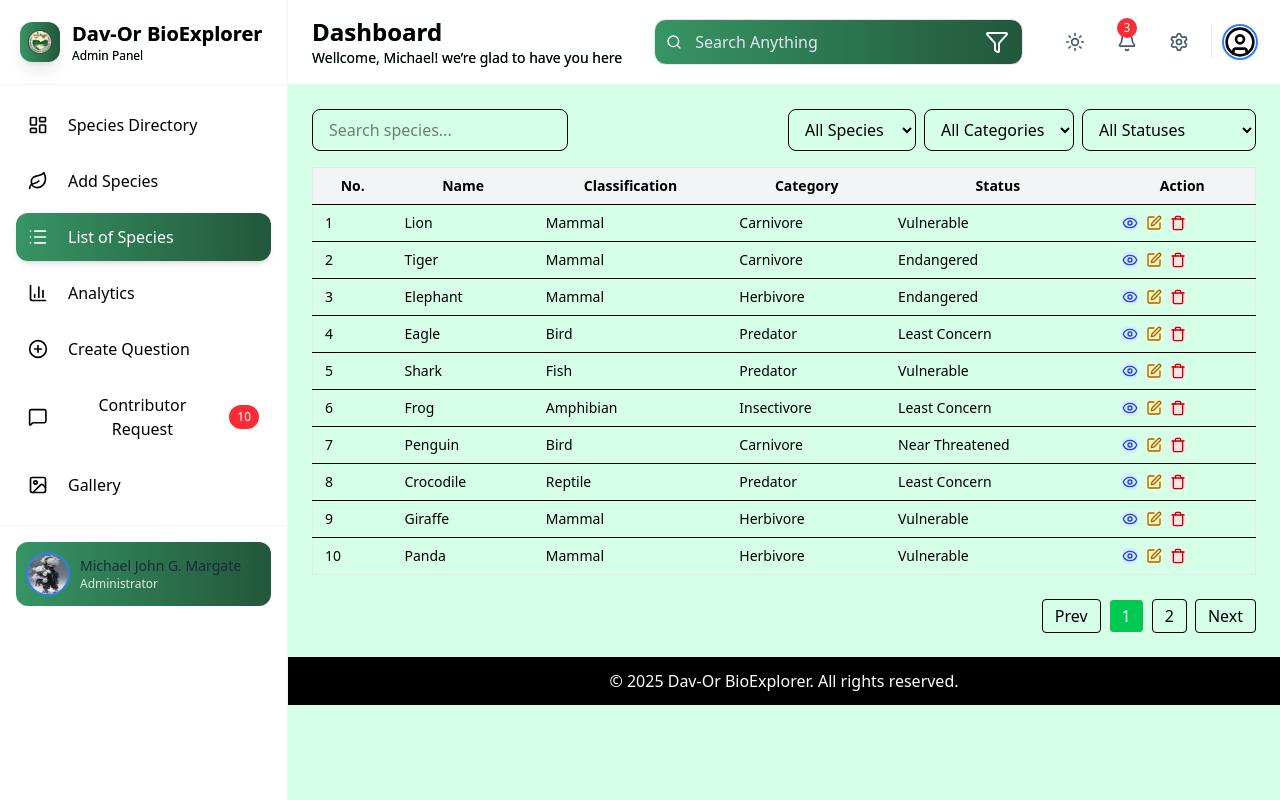
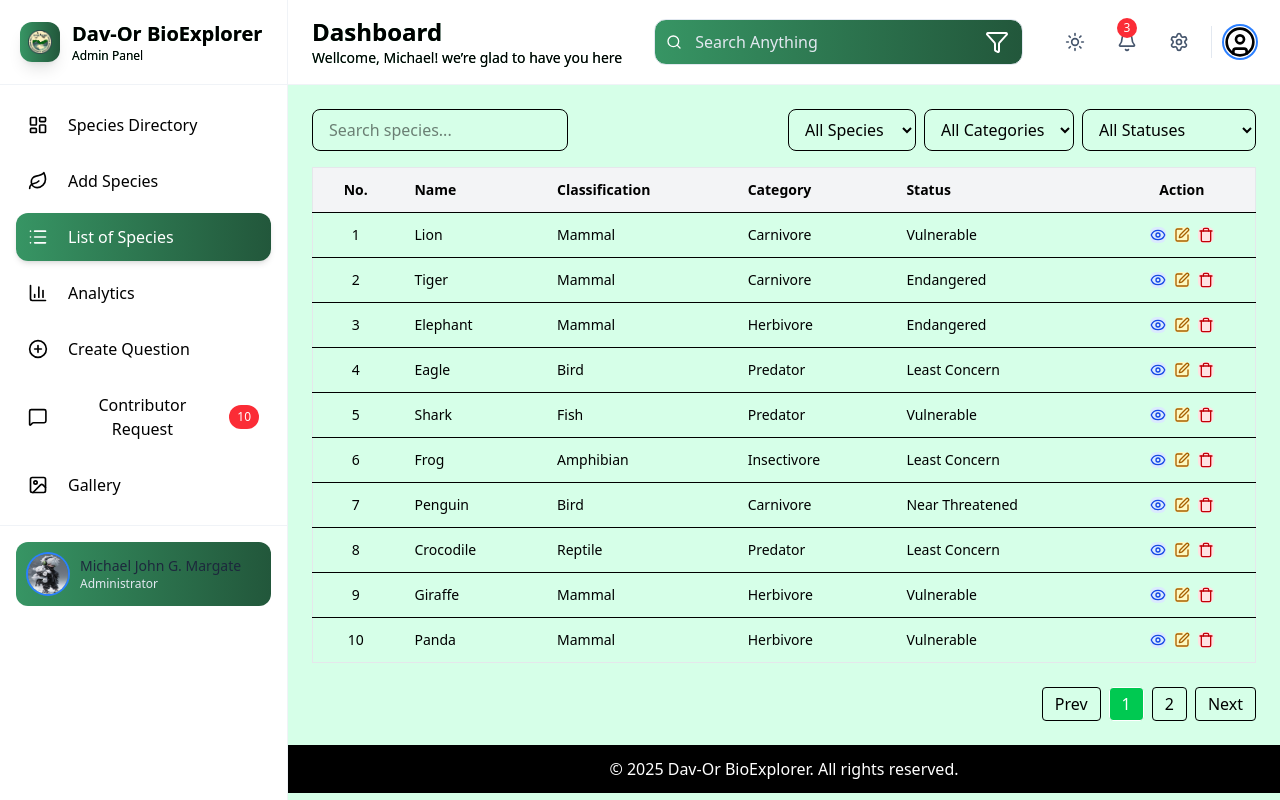
Before and after one commit to Miketzy/capstone-project, a React (Vite) app in the folder admin-contributor/: page / in a window 1280 px wide. Both pictures are taken after a click on the button "List of Species". Built offline with nearby package versions, Linux system fonts and the light colour scheme.

Commit message:
table updated

```diff
--- a/admin-contributor/src/admin-components/list-species/table/Tables.jsx
+++ b/admin-contributor/src/admin-components/list-species/table/Tables.jsx
@@ -4,42 +4,47 @@ import ActionsButton from "../action-button/ActionsButton";
 function Tables({ items, currentPage, itemsPerPage }) {
   return (
     <div className="overflow-x-auto w-full">
-      <table className="min-w-full border border-gray-200 rounded-lg text-sm">
+      <table className="min-w-full border border-gray-200 rounded-lg text-sm text-left">
+        {/* TABLE HEADER */}
         <thead className="bg-gray-100">
           <tr>
-            <th className="px-3 py-2">No.</th>
-            <th className="px-3 py-2">Name</th>
-
-            <th className="px-3 py-2 hidden sm:table-cell">Classification</th>
-            <th className="px-3 py-2 hidden md:table-cell">Category</th>
-            <th className="px-3 py-2 hidden lg:table-cell">Status</th>
-
-            <th className="px-3 py-2">Action</th>
+            <th className="px-4 py-3 text-center font-semibold">No.</th>
+            <th className="px-4 py-3 font-semibold">Name</th>
+            <th className="px-4 py-3 font-semibold">Classification</th>
+            <th className="px-4 py-3 font-semibold">Category</th>
+            <th className="px-4 py-3 font-semibold">Status</th>
+            <th className="px-4 py-3 text-center font-semibold">Action</th>
           </tr>
         </thead>
 
+        {/* TABLE BODY */}
         <tbody>
           {items.map((item, index) => (
-            <tr key={item.id} className="border-t hover:bg-gray-50">
-              <td className="px-3 py-2">
+            <tr key={item.id} className="border-t hover:bg-green-50 transition">
+              <td className="px-4 py-3 text-center">
                 {(currentPage - 1) * itemsPerPage + index + 1}
               </td>
-              <td className="px-3 py-2 font-medium">{item.name}</td>
 
-              <td className="px-3 py-2 hidden sm:table-cell">
+              <td className="px-4 py-3 font-medium whitespace-nowrap">
+                {item.name}
+              </td>
+
+              <td className="px-4 py-3 whitespace-nowrap">
                 {item.classification}
               </td>
-              <td className="px-3 py-2 hidden md:table-cell">
-                {item.category}
-              </td>
-              <td className="px-3 py-2 hidden lg:table-cell">{item.status}</td>
 
-              <td className="px-3 py-2">
-                <ActionsButton
-                  onView={() => alert(`View ${item.name}`)}
-                  onEdit={() => alert(`Edit ${item.name}`)}
-                  onDelete={() => alert(`Delete ${item.name}`)}
-                />
+              <td className="px-4 py-3 whitespace-nowrap">{item.category}</td>
+
+              <td className="px-4 py-3 whitespace-nowrap">{item.status}</td>
+
+              <td className="px-4 py-3">
+                <div className="flex justify-center">
+                  <ActionsButton
+                    onView={() => alert(`View ${item.name}`)}
+                    onEdit={() => alert(`Edit ${item.name}`)}
+                    onDelete={() => alert(`Delete ${item.name}`)}
+                  />
+                </div>
               </td>
             </tr>
           ))}
```
